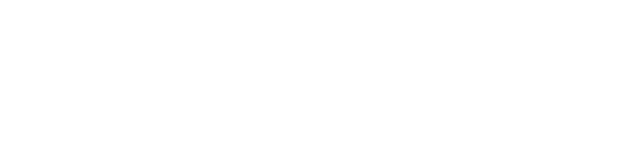
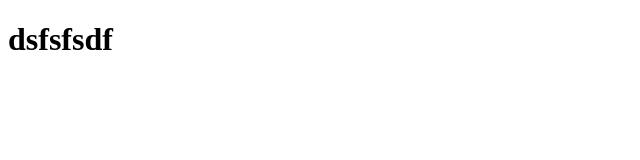
Before and after one commit to escuelaartegranada/proyectoggg, a plain HTML site: page index.html in a window 1280 px wide. Shown: the whole page, without its empty margins (0-640 px from the left). Drawn offline with Linux system fonts and the light colour scheme.

Commit message:
añadido

```diff
--- a/index.html
+++ b/index.html
@@ -9,7 +9,7 @@
 </head>
 
 <body>
-
+    <h1>dsfsfsdf</h1>
 </body>
 
 </html>
```
